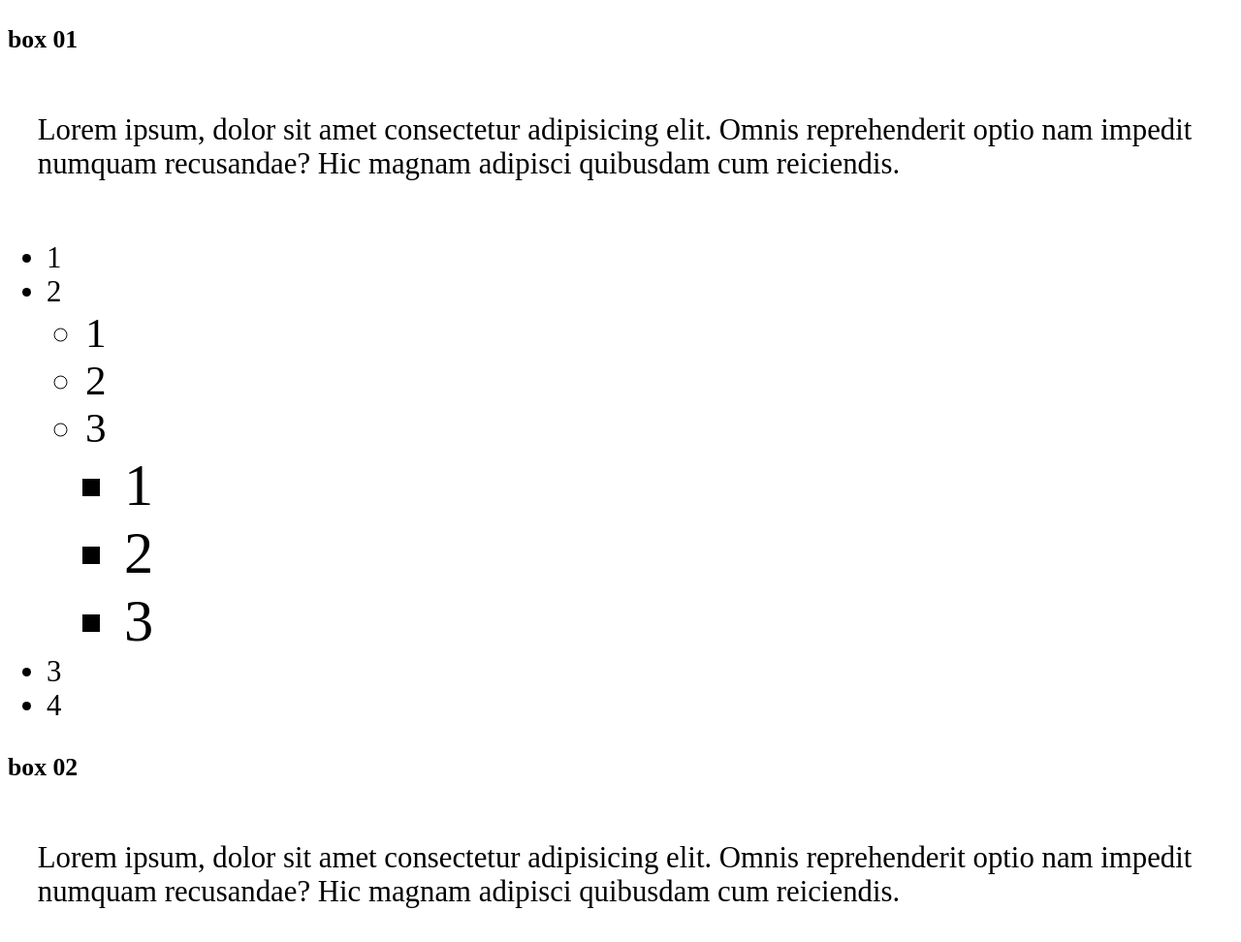
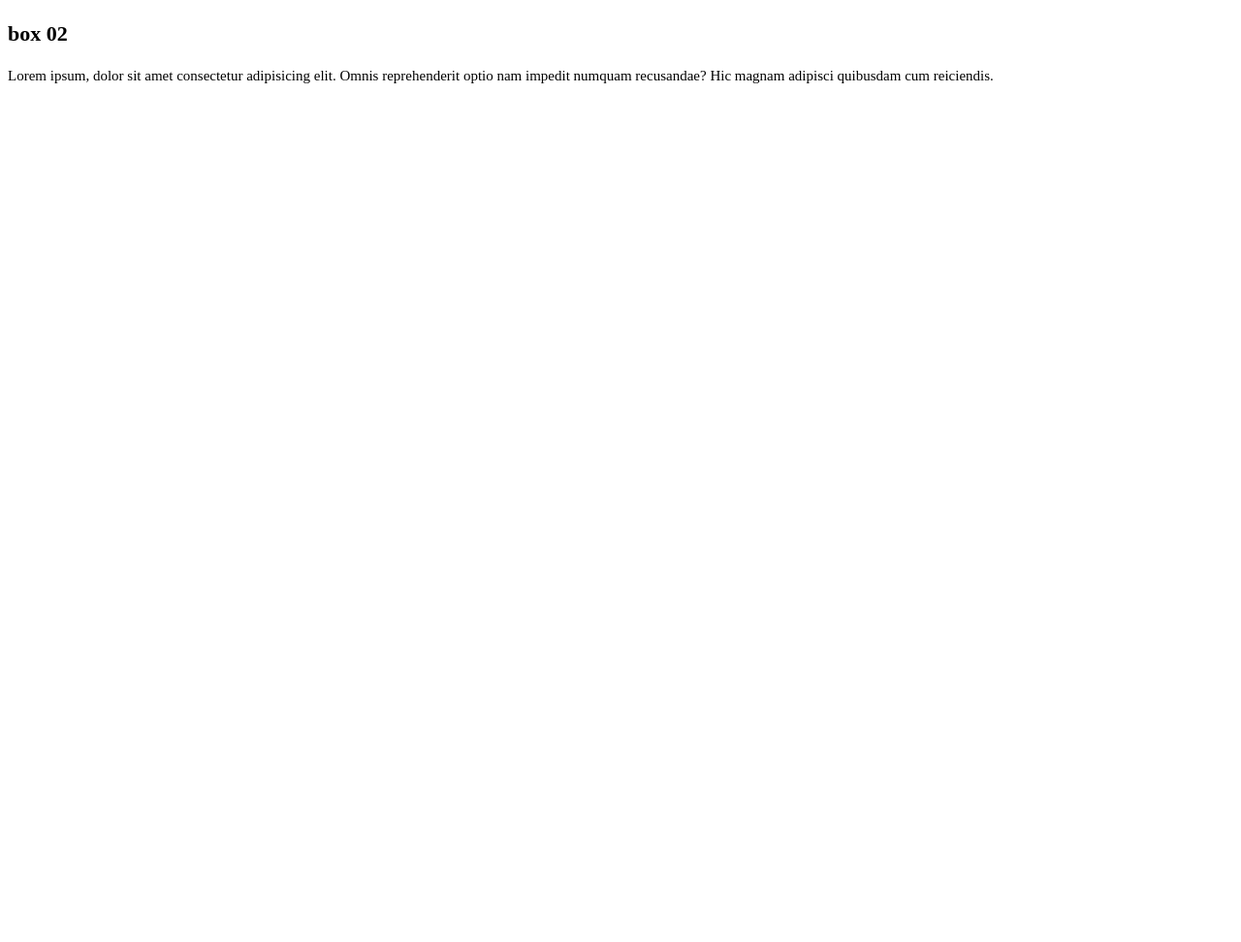
Before and after one commit to Aum-S2/Resposive-Design-Guide, a plain HTML site: page em_rem.html in a window 1280 px wide. Shown: the whole page at 97% size. After the commit the page ends 800 px from the top, so only its background shows below. Drawn offline with Linux system fonts and the light colour scheme.

Commit message:
rem units

```diff
--- a/em_rem.html
+++ b/em_rem.html
@@ -7,7 +7,7 @@
   <meta http-equiv="X-UA-Compatible" content="ie=edge">
   <title>Em & Rem</title>
 
-  <style>
+  <!-- <style>
     #box01 {
       font-size: 22px;
     }
@@ -20,12 +20,31 @@
     #box01 ul {
       font-size: 1.4em;
     }
+  </style> -->
+
+  <style>
+    /* html {
+      font-size: 10px;
+    } */
+
+    html {
+      font-size: 62.5%;
+    }
+
+    #box02 h3 {
+      font-size: 2.2rem;
+    }
+
+    #box02 p {
+      font-size: 1.5rem;
+      line-height: 1.7rem;
+    }
   </style>
 
 </head>
 
 <body>
-  <div id="box01">
+  <!-- <div id="box01">
     <h3>box 01</h3>
     <p>Lorem ipsum, dolor sit amet consectetur adipisicing elit. Omnis reprehenderit optio nam impedit numquam
       recusandae? Hic magnam adipisci quibusdam cum reiciendis.</p>
@@ -47,8 +66,9 @@
       <li>3</li>
       <li>4</li>
     </ul>
-  </div>
-  <div id="box01">
+  </div> -->
+
+  <div id="box02">
     <h3>box 02</h3>
     <p>Lorem ipsum, dolor sit amet consectetur adipisicing elit. Omnis reprehenderit optio nam impedit numquam
       recusandae? Hic magnam adipisci quibusdam cum reiciendis.</p>
```
